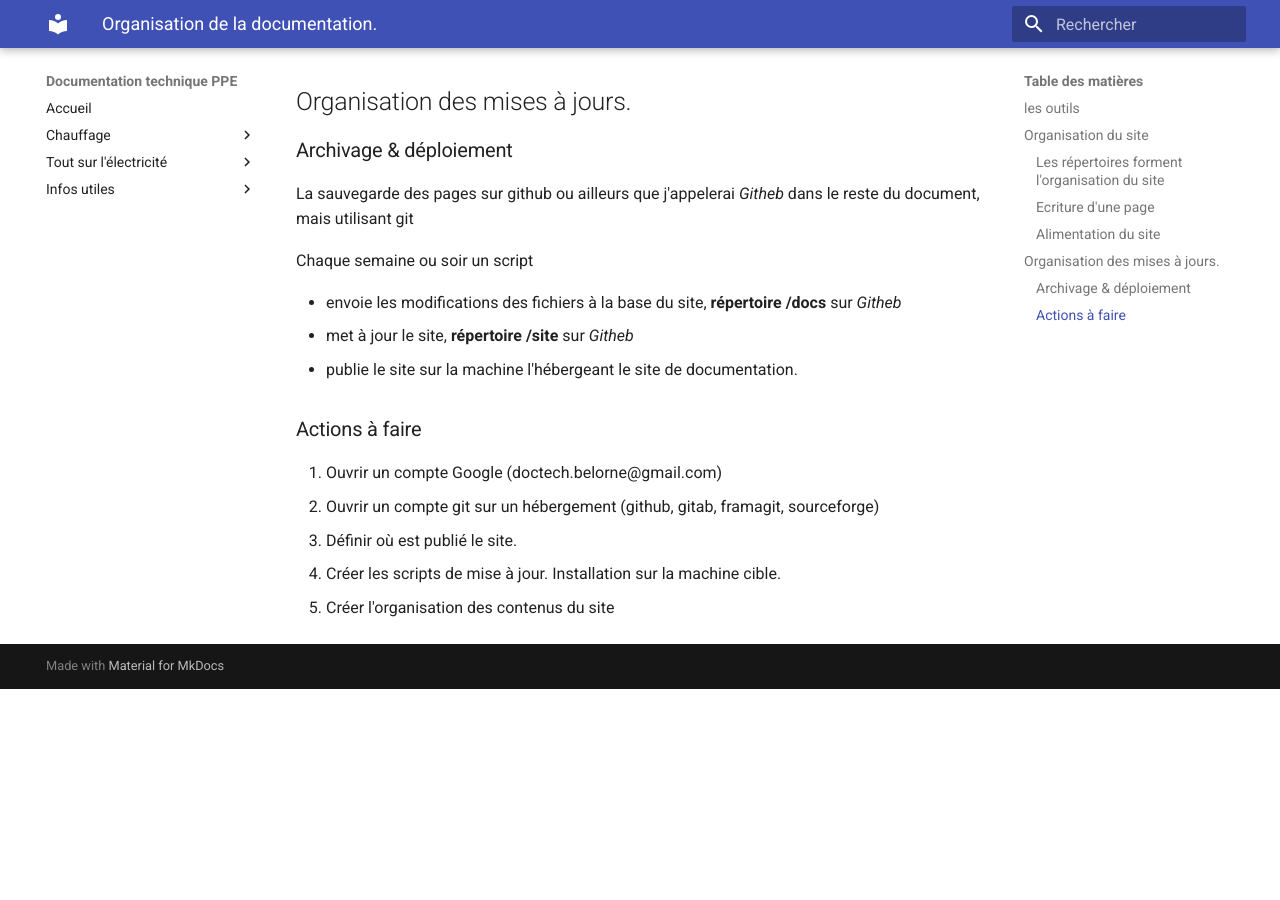
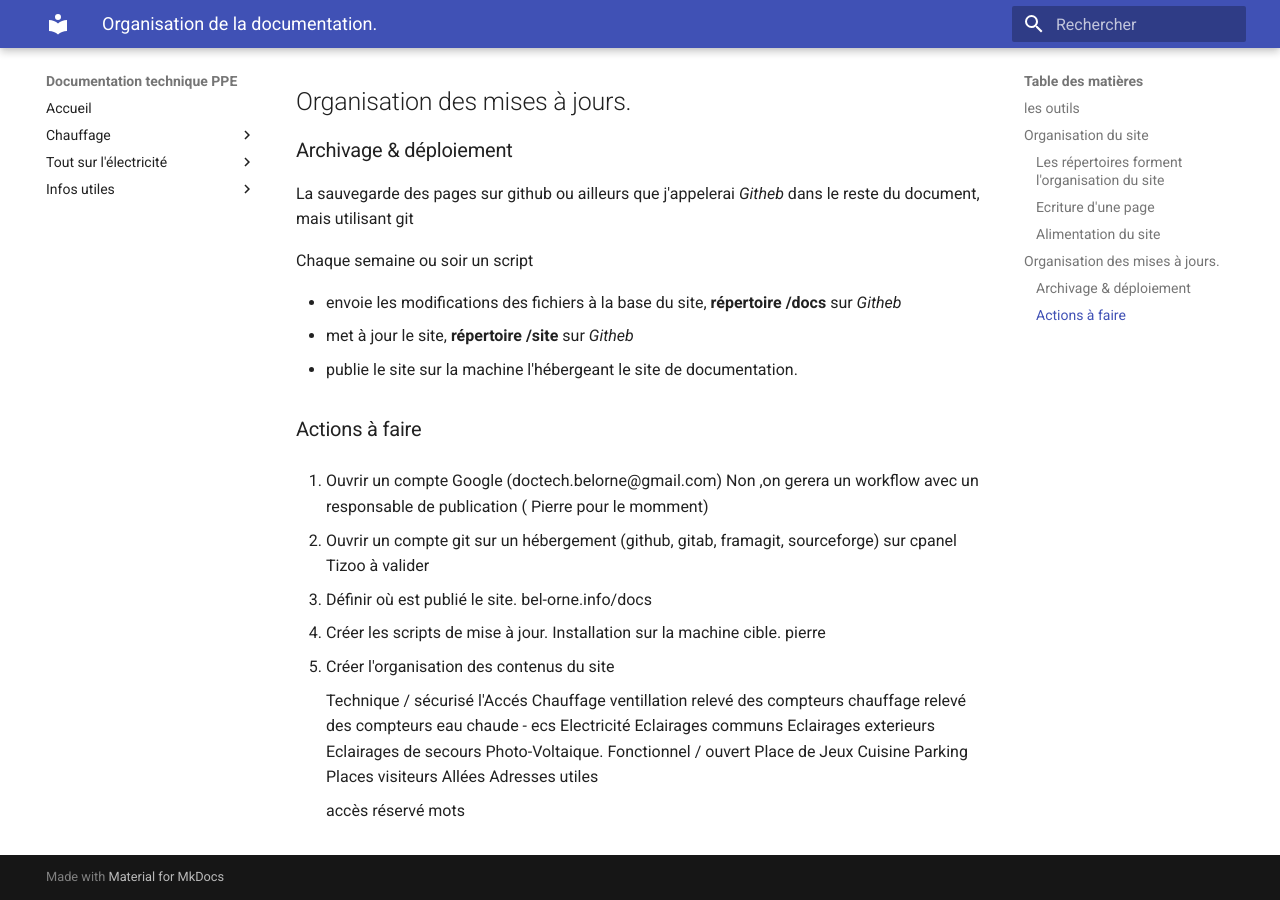
Before and after one commit to pirboazo/doc-ppe, an MkDocs documentation site: the page built from docs/orga/index.md, in a window 1280 px wide and 900 px high, scrolled down 4766 px. Built offline with MkDocs 1.6.1 and Material for MkDocs 9.7.7, drawn with Linux system fonts in a browser that asks for light colours; before the commit the page ends 5455 px from its top, so only the background shows below that.

Commit message:
Décision

```diff
--- a/docs/orga/index.md
+++ b/docs/orga/index.md
@@ -84,8 +84,30 @@ Chaque semaine ou soir un script
 
 ### Actions à faire
 
-1. Ouvrir un compte Google (doctech.belorne@gmail.com)
-2. Ouvrir un compte git sur un hébergement (github, gitab, framagit, sourceforge)
-2. Définir où est publié le site.
-4. Créer les scripts de mise à jour. Installation sur la machine cible.
+1. Ouvrir un compte Google (doctech.belorne@gmail.com) Non ,on gerera un workflow avec un responsable de publication ( Pierre pour le momment)
+
+2. Ouvrir un compte git sur un hébergement (github, gitab, framagit, sourceforge) sur cpanel Tizoo à valider
+2. Définir où est publié le site.  bel-orne.info/docs
+
+4. Créer les scripts de mise à jour. Installation sur la machine cible. pierre
 5. Créer l'organisation des contenus du site
+
+    Technique / sécurisé l'Accés
+               Chauffage
+                    ventillation
+                    relevé des compteurs chauffage
+                    relevé des compteurs eau chaude - ecs
+               Electricité
+                Eclairages communs
+                Eclairages exterieurs
+                Eclairages de secours
+                Photo-Voltaique.
+    Fonctionnel / ouvert
+            Place de Jeux
+            Cuisine
+            Parking
+            Places visiteurs
+            Allées
+            Adresses utiles
+
+    accès réservé mots
```
